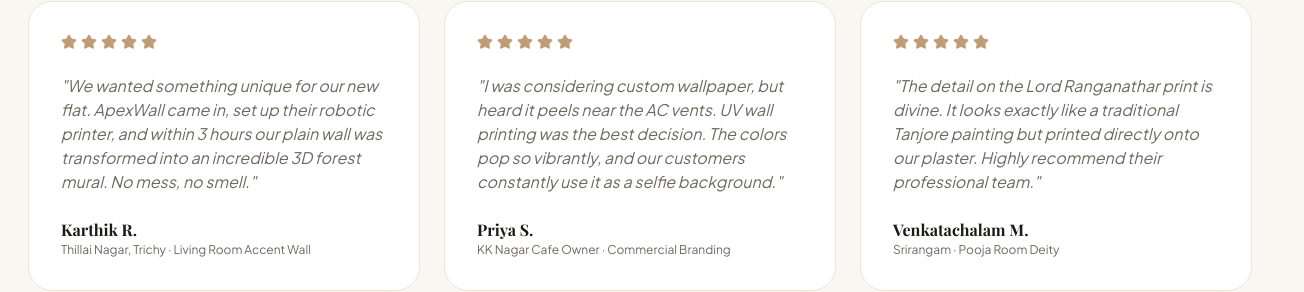
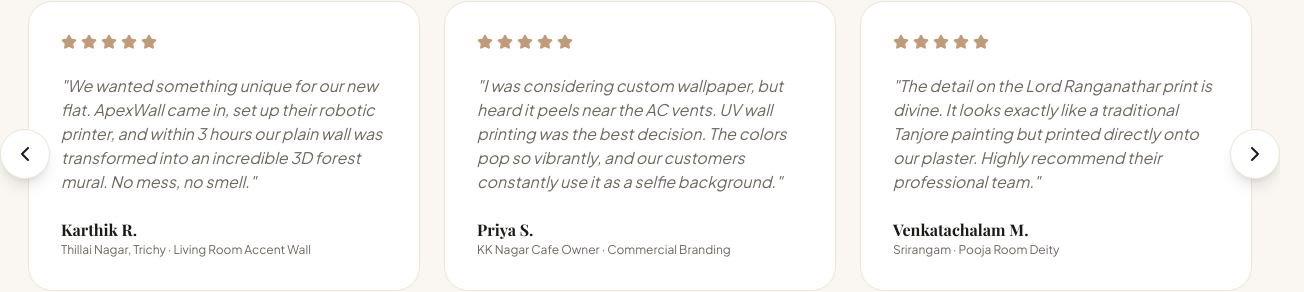
Before and after one commit to JayaSuriya24/ApexWall_3D_Website, a Next.js app: page / in a window 1280 px wide. Shown: the part 8898-9190 px from the top of the page, 1304 px wide, since content can reach past the window. Built offline with nearby package versions, Linux system fonts and the light colour scheme; a web font is replaced by a local one.

Commit message:
fix: make carousel arrows always visible and remove hover effects

```diff
--- a/src/components/sections/testimonials.tsx
+++ b/src/components/sections/testimonials.tsx
@@ -78,7 +78,7 @@ export function Testimonials({ data = INITIAL_TESTIMONIALS }: { data?: Testimoni
               const el = document.getElementById('testimonials-container');
               if (el) el.scrollBy({ left: -el.clientWidth, behavior: 'smooth' });
             }}
-            className="absolute -left-4 md:-left-12 top-1/2 -translate-y-1/2 z-10 p-2 md:p-3 bg-white border border-card-border rounded-full shadow-lg text-foreground hover:text-primary transition-all opacity-0 group-hover:opacity-100 hidden md:block"
+            className="absolute -left-4 md:-left-6 top-1/2 -translate-y-1/2 z-10 p-2 md:p-3 bg-white border border-card-border rounded-full shadow-lg text-foreground hidden md:block"
           >
             <svg xmlns="http://www.w3.org/2000/svg" width="24" height="24" viewBox="0 0 24 24" fill="none" stroke="currentColor" strokeWidth="2" strokeLinecap="round" strokeLinejoin="round"><path d="m15 18-6-6 6-6"/></svg>
           </button>
@@ -88,7 +88,7 @@ export function Testimonials({ data = INITIAL_TESTIMONIALS }: { data?: Testimoni
               const el = document.getElementById('testimonials-container');
               if (el) el.scrollBy({ left: el.clientWidth, behavior: 'smooth' });
             }}
-            className="absolute -right-4 md:-right-12 top-1/2 -translate-y-1/2 z-10 p-2 md:p-3 bg-white border border-card-border rounded-full shadow-lg text-foreground hover:text-primary transition-all opacity-0 group-hover:opacity-100 hidden md:block"
+            className="absolute -right-4 md:-right-6 top-1/2 -translate-y-1/2 z-10 p-2 md:p-3 bg-white border border-card-border rounded-full shadow-lg text-foreground hidden md:block"
           >
             <svg xmlns="http://www.w3.org/2000/svg" width="24" height="24" viewBox="0 0 24 24" fill="none" stroke="currentColor" strokeWidth="2" strokeLinecap="round" strokeLinejoin="round"><path d="m9 18 6-6-6-6"/></svg>
           </button>
```
